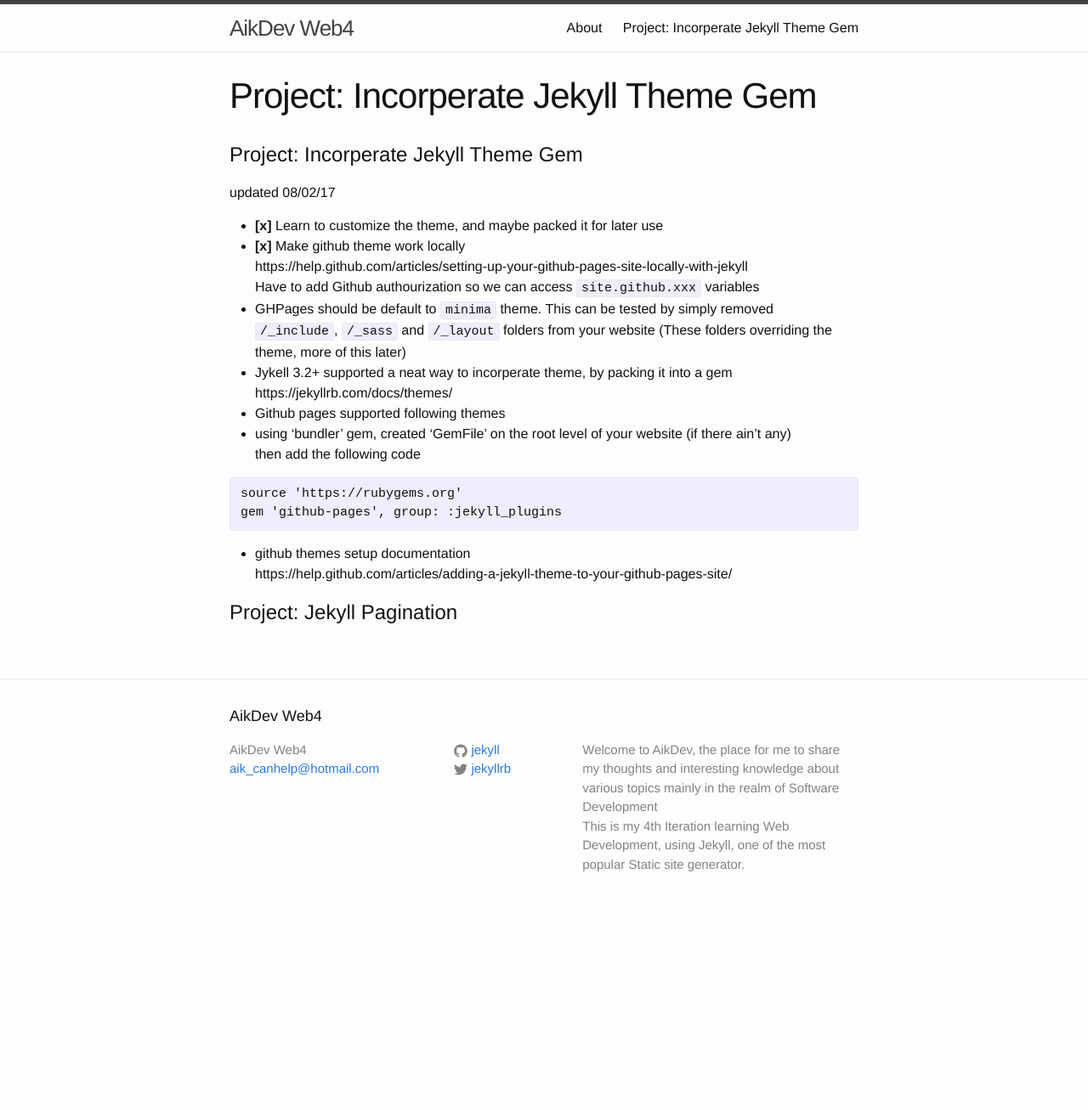
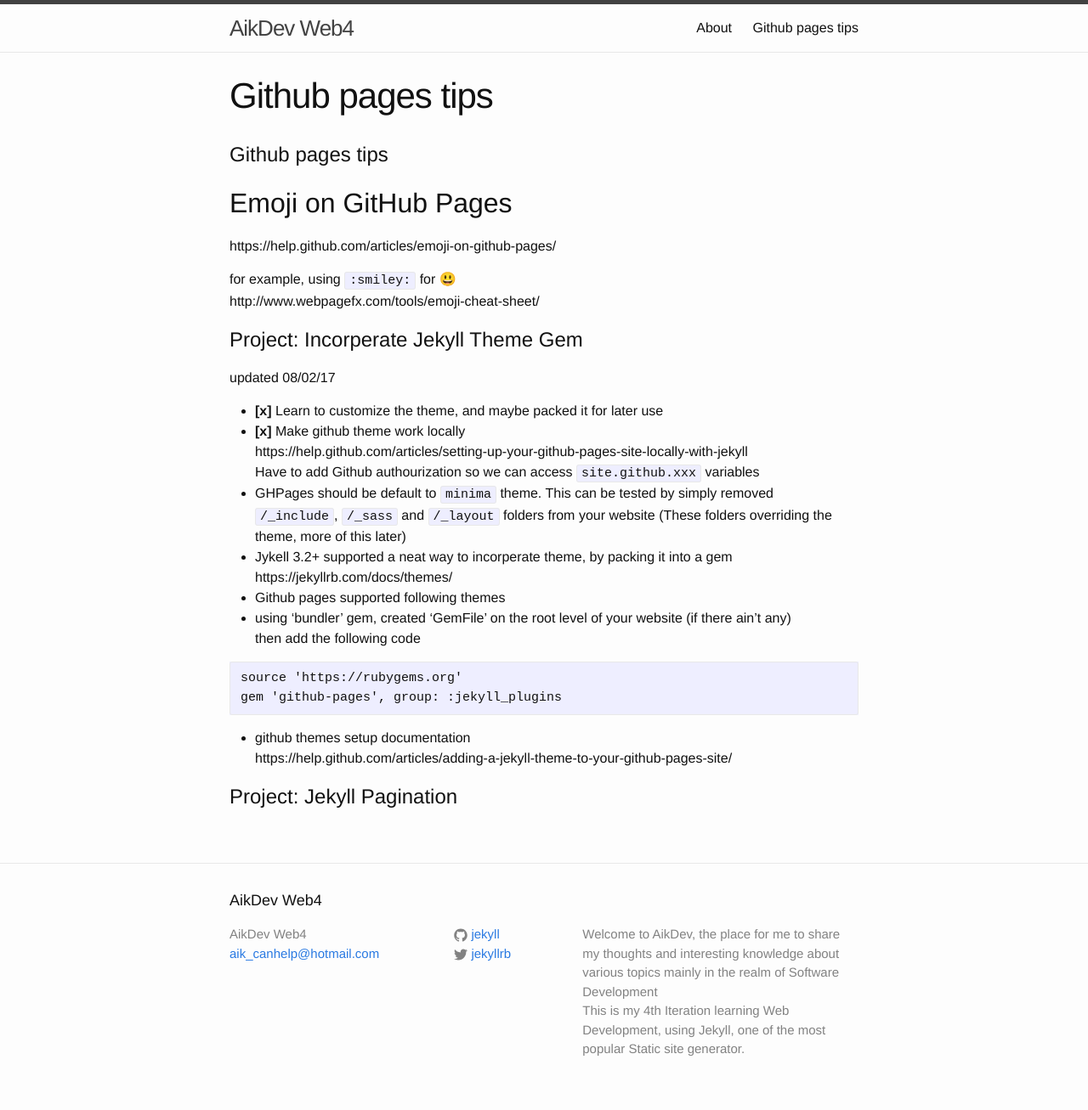
Before and after one commit to aik6980/aik6980.github.io, a Jekyll site: the page built from doc/jekyll-note.md, in a window 1280 px wide. Shown: the whole page at 85% size. Built offline with Jekyll 4.4.1, drawn with Linux system fonts in a browser that asks for light colours; emoji names are drawn with the system emoji font; our own code applies the rules of GitHub Pages for plain Markdown files; before the commit the page ends 1089 px from its top, so only the background shows below that.

Commit message:
update doc

```diff
--- a/doc/jekyll-note.md
+++ b/doc/jekyll-note.md
@@ -1,3 +1,10 @@
+# Github pages tips
+## Emoji on GitHub Pages
+https://help.github.com/articles/emoji-on-github-pages/
+
+for example, using `:smiley:` for :smiley:
+http://www.webpagefx.com/tools/emoji-cheat-sheet/
+
 # Project: Incorperate Jekyll Theme Gem
 updated 08/02/17
 
```
